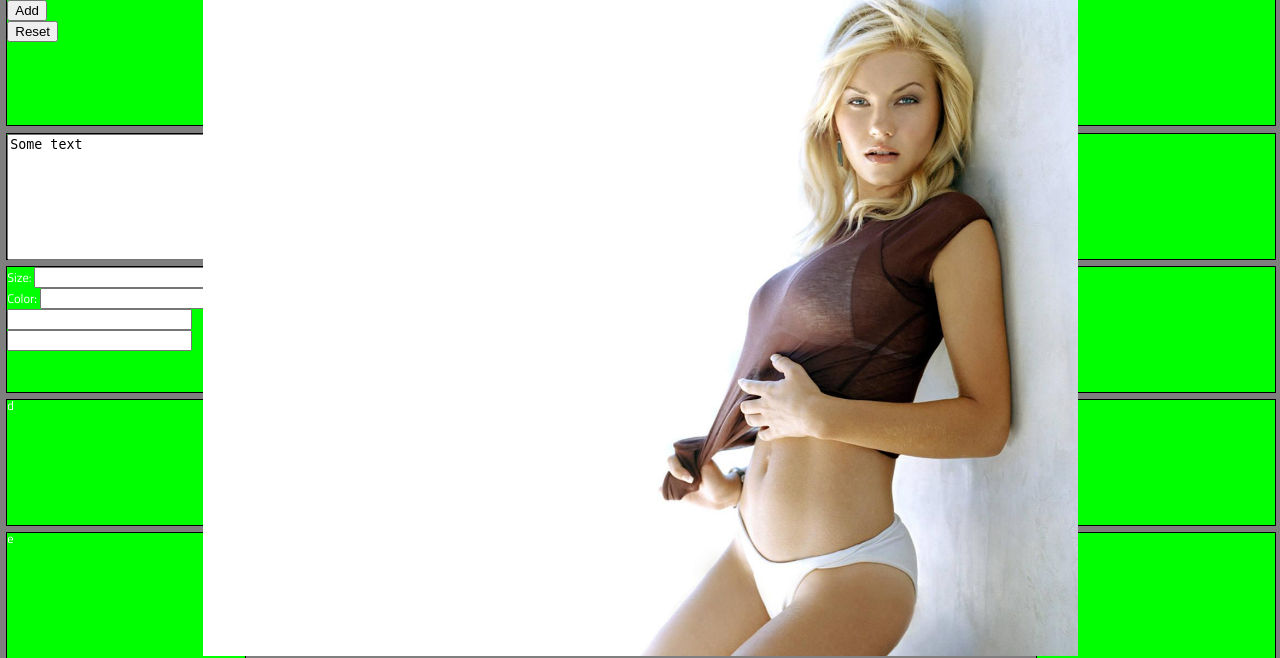
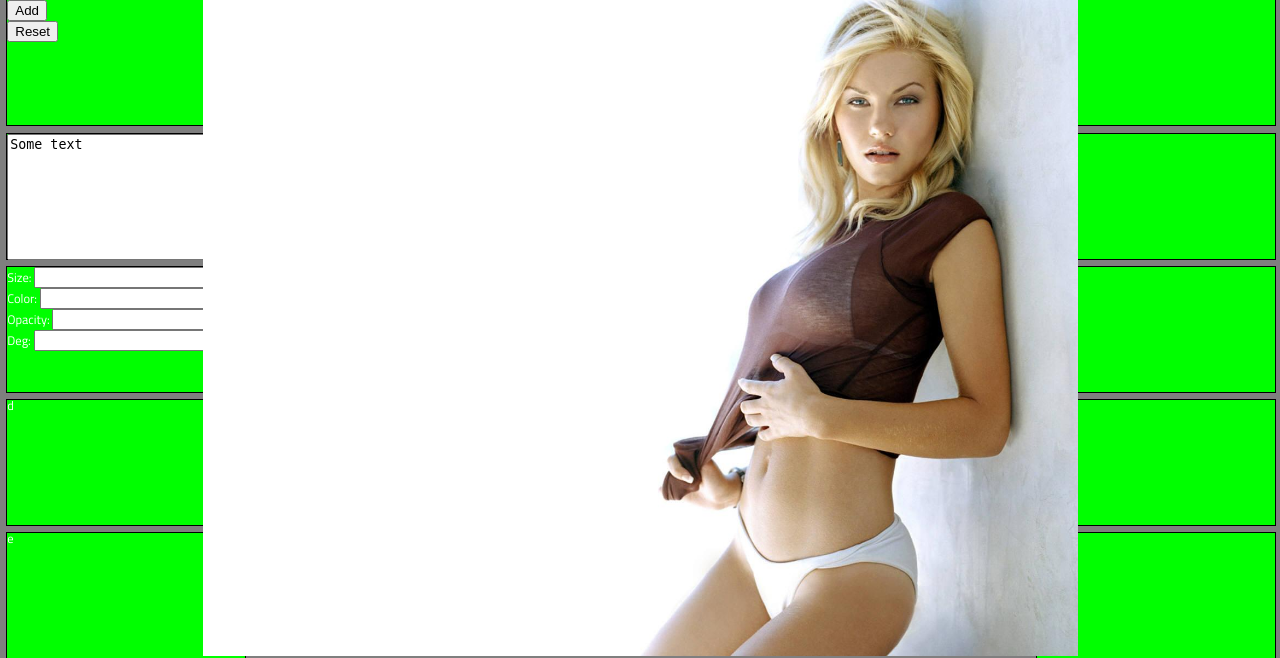
Before and after one commit to szpadlicho/project, a PHP site: page /interface/index.php in a window 1280 px wide. Shown: the part 28-686 px from the top of the page. Run offline with PHP 8.4, Linux system fonts and the light colour scheme.

Commit message:
opacity save add

```diff
--- a/interface/index.php
+++ b/interface/index.php
@@ -110,8 +110,8 @@
                     <div id="tool-06" class="tools">
                         Size: <input id="fontSize" class="" type="text" /><br />
                         Color: <input id="fontColor" class="" type="text" /><br />
-                        <input id="" class="" type="text" /><br />
-                        <input id="" class="" type="text" /><br />
+                        Opacity: <input id="fontOpacity" class="" type="text" /><br />
+                        Deg: <input id="" class="" type="text" /><br />
                     </div>
                     <div id="tool-07" class="tools">d</div>
                     <div id="tool-08" class="tools">e</div>
@@ -194,6 +194,29 @@
                         //alert(getId+'|'+$.cookie(getId+'font'));
                     });
                 });
+                $(document).ready(function(){
+                    /**
+                        * CSS change, save and load
+                    **/
+                    $(document).on('keyup', '#fontOpacity', function (event) {
+                        var size = $('#fontOpacity').val();
+                        $('.curent').children(':nth-child(4)').css('opacity',size);
+                        var saveId = $('.curent').attr('id');
+                        $.cookie(saveId+'Opacity',$('.curent').children(':nth-child(4)').css('opacity'));
+                        //alert($.cookie(saveId+'font'));
+                    });
+                    $(document).on('mousedown', '.drag', function () {
+                        var size = $(this).children(':nth-child(4)').css('opacity');
+                        //var size = parseInt(size);
+                        $('#fontOpacity').val(size);
+                    });
+                    $( '.drag' ).each(function(){//'p[id^="draggable-"]'
+                        var getId = $( this ).attr('id');
+                        var values = $.cookie(getId+'Opacity');
+                        $('#'+getId).children(':nth-child(4)').css('opacity',values);
+                        //alert(getId+'|'+$.cookie(getId+'font'));
+                    });
+                });
                 </script>
                 <div id="middle-ph">
                     <div id="middle">
```
